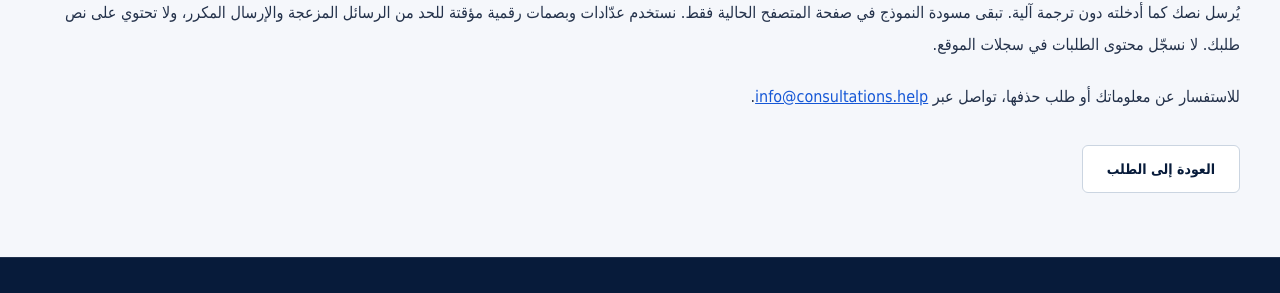
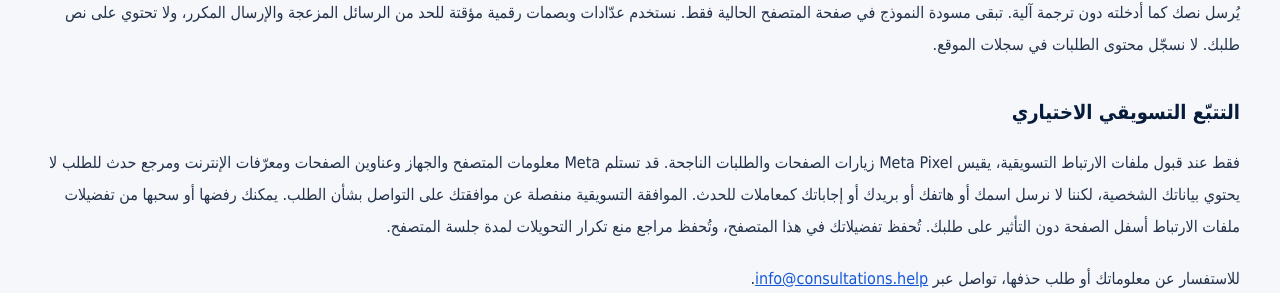
Before and after one commit to ahmedsalloo91/help-consulting-website, a Next.js app: page /helpcast/privacy in a window 1280 px wide. Shown: the part 357-650 px from the top of the page. Built offline with nearby package versions, Linux system fonts and the light colour scheme; no server answers.

Commit message:
Explain optional Meta marketing tracking

```diff
--- a/app/helpcast/privacy/page.tsx
+++ b/app/helpcast/privacy/page.tsx
@@ -9,6 +9,8 @@ export default function HelpcastPrivacy() {
       <p><T>We collect the details you submit to review your HELPCAST guest application and contact selected guests. Submission does not guarantee participation.</T></p>
       <p><T>Your application is emailed directly to info@consultations.help using our email provider. We do not keep an application database or a separate website copy. The email, including your consent, submission language and time, remains in the HELP mailbox and is handled by our email provider.</T></p>
       <p><T>Your text is sent as entered without automatic translation. Form drafts stay only in the current browser page. Temporary counters and digests help prevent spam and duplicate sends; they do not contain your application text. We do not log application contents.</T></p>
+      <h2 className="pt-4 text-xl font-bold text-navy"><T>Optional marketing tracking</T></h2>
+      <p><T>Only if you accept marketing cookies, Meta Pixel measures page visits and successful applications. Meta may receive browser and device information, page URLs, online identifiers and an anonymous application event reference, but we do not send your name, phone number, email or application answers as event parameters. Marketing consent is separate from permission to contact you about your application. You can reject or withdraw it using Cookie preferences in the footer without affecting your application. Your preference is stored in this browser; event references used to prevent duplicate conversions are kept for the browser session.</T></p>
       <p><T>For questions about your information or to request deletion, contact</T> <a href="mailto:info@consultations.help" className="text-royal underline"><bdi>info@consultations.help</bdi></a>.</p>
     </div>
     <Link href="/helpcast#apply" className="btn-secondary mt-8"><T>Back to application</T></Link>
```
